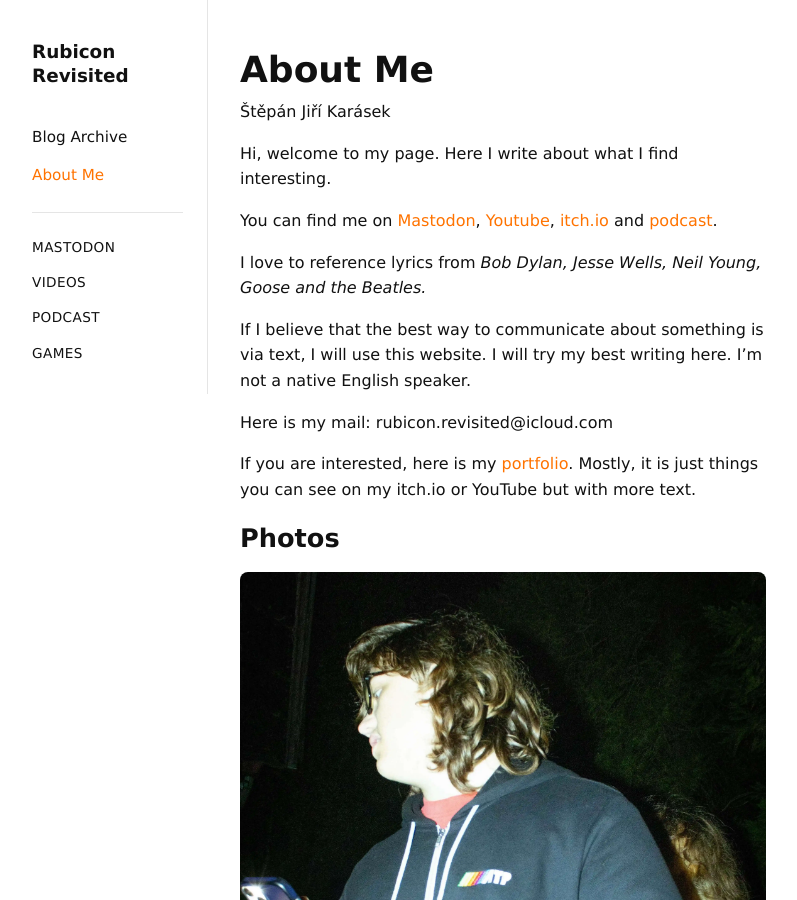
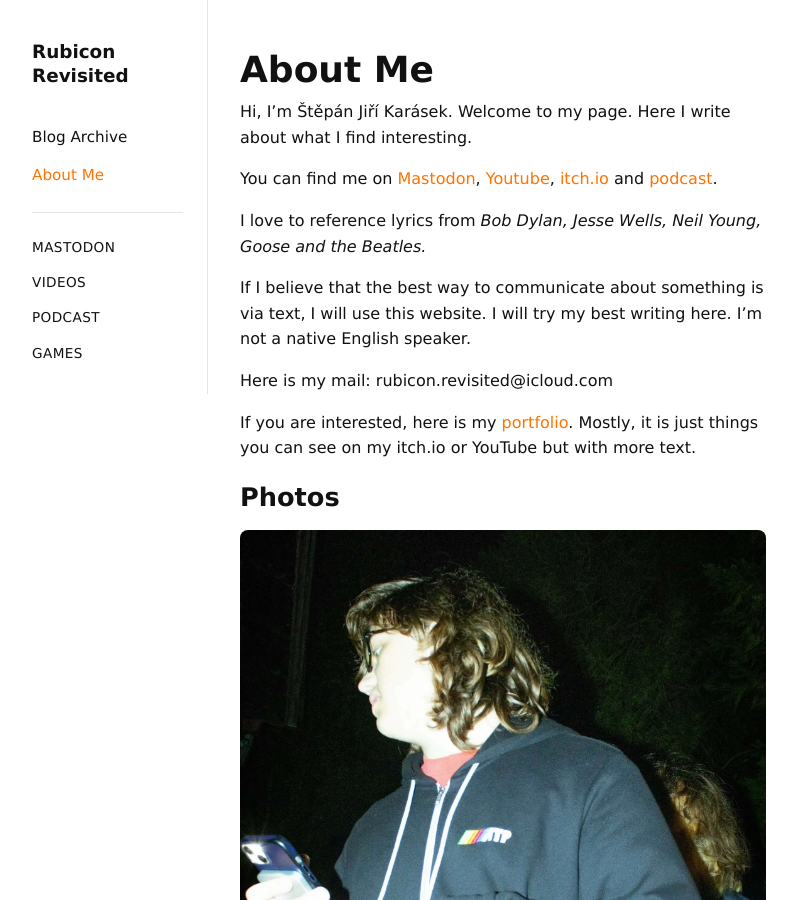
Before and after one commit to StepanJiri/stepankarasek.github.io, a Jekyll site: the page built from about.md, in a window 1280 px wide and 900 px high. Shown: the whole window, without its empty margins (152-949 px from the left). Built offline with Jekyll 4.4.1, drawn with Linux system fonts in a browser that asks for light colours.

```diff
--- a/about.md
+++ b/about.md
@@ -5,9 +5,8 @@ permalink: /about/
 hide_rss: false
 ---
 # About Me
-Štěpán Jiří Karásek
 
-Hi, welcome to my page. Here I write about what I find interesting.
+Hi, I'm Štěpán Jiří Karásek. Welcome to my page. Here I write about what I find interesting.
 
 You can find me on [Mastodon](https://mastodon.social/@StepanJiriKarasek), [Youtube](https://www.youtube.com/channel/UCNr3EHRzIhJ2l8KLF9SlgFw), [itch.io](https://jirka-karasek.itch.io/) and [podcast](https://rubiconrevisited.com/podcast/).
 
```
